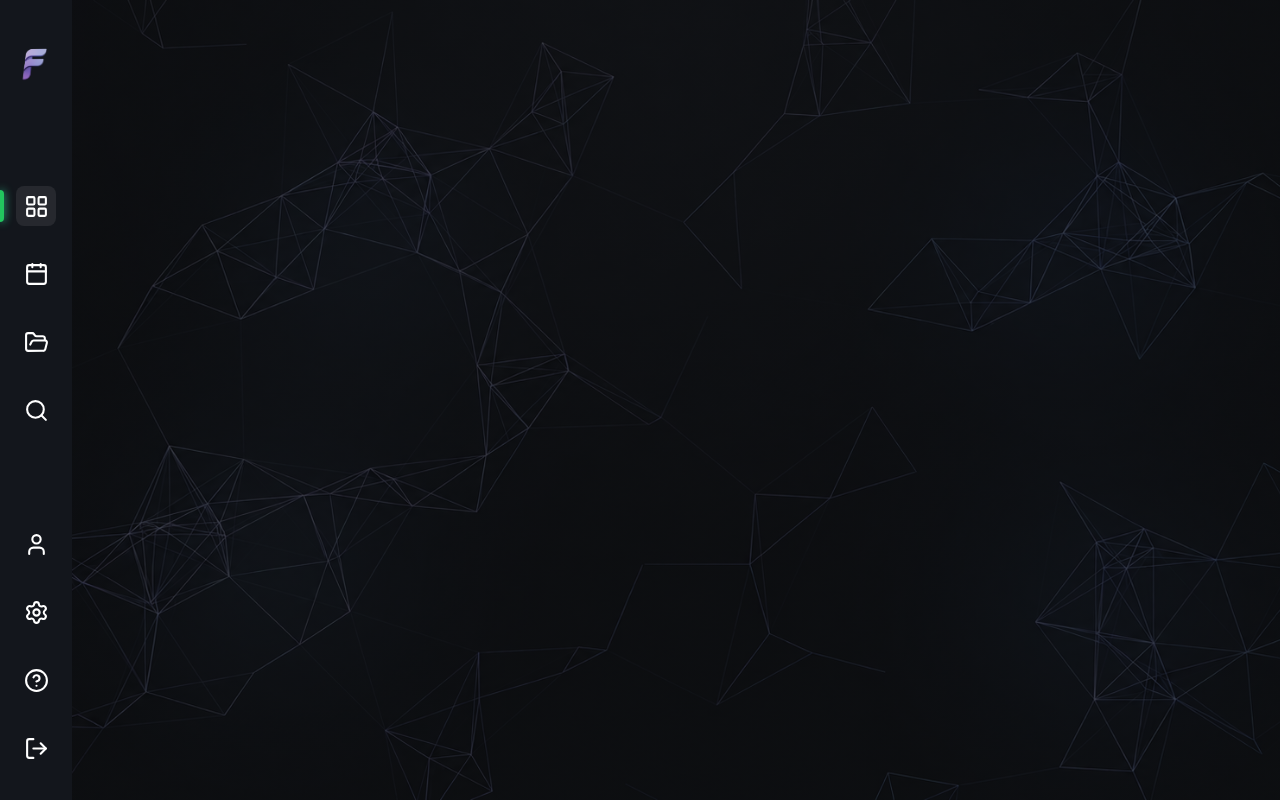
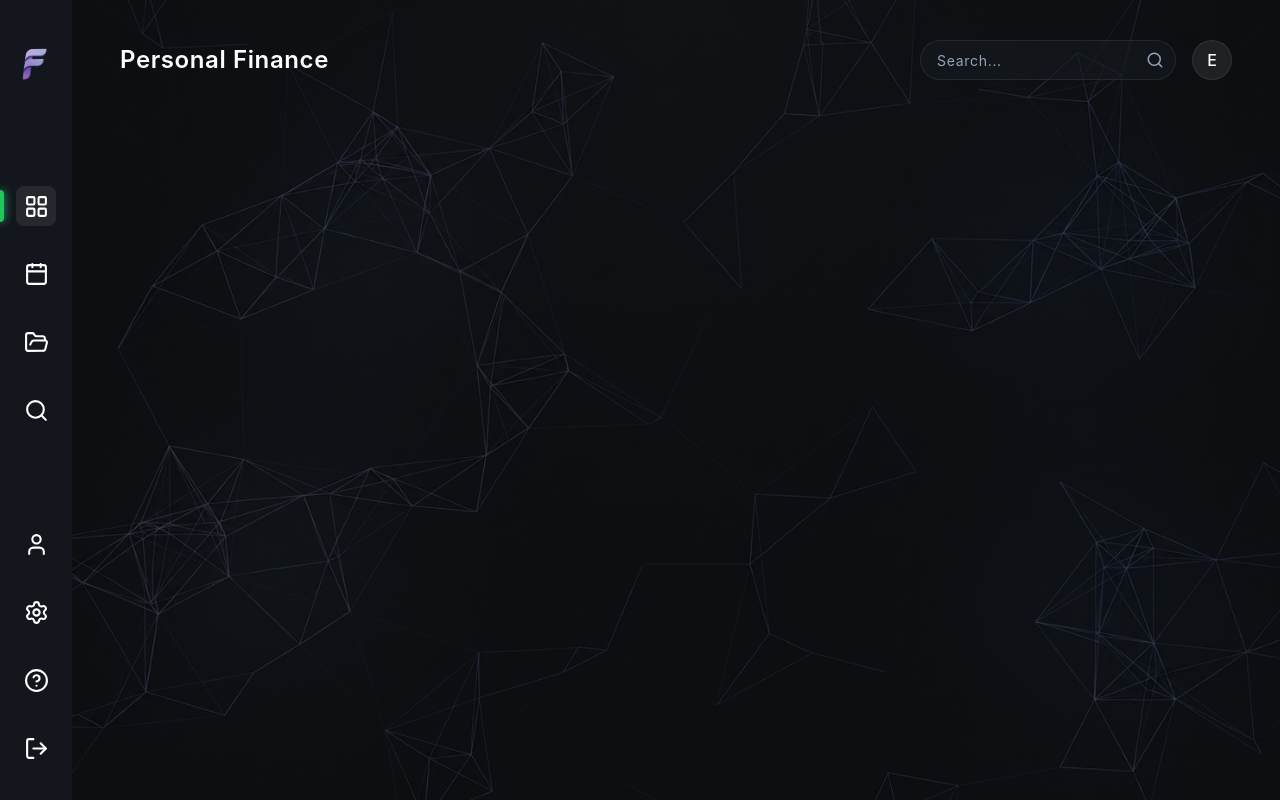
Before and after one commit to joao-vitor-santosz/FinQuest, a React (Vite) app: page / in a window 1280 px wide. Built offline with nearby package versions, Linux system fonts and the light colour scheme.

Commit message:
feat: adiciona componente de Header

```diff
--- a/src/App.tsx
+++ b/src/App.tsx
@@ -1,13 +1,28 @@
-import { Sidebar } from "./components/Sidebar"
-
+import { Sidebar } from "./components/Sidebar";
+import { Header } from "./components/Header";
 
 function App() {
+  return (
+    // O container principal precisa cobrir a tela toda e usar flex para colocar a sidebar ao lado do conteúdo
+    <div className="flex h-screen w-screen text-white overflow-hidden">
 
-  return (
-    <>
+      {/* 1. Sua Barra Lateral Fixa */}
       <Sidebar />
-    </>
-  )
+
+      {/* 2. Área de Conteúdo da Página */}
+      <main className="flex-1 h-full overflow-y-auto px-8 py-6 lg:px-12 flex flex-col">
+
+        {/* O Header no topo da página */}
+        <Header title="Personal Finance" />
+
+        {/* O espaço abaixo é onde vão entrar os cards do Dashboard depois */}
+        <div className="flex-1">
+          {/* Conteúdo do Dashboard virá aqui no Passo 3 */}
+        </div>
+
+      </main>
+    </div>
+  );
 }
 
-export default App
+export default App;
--- /dev/null
+++ b/src/components/Header/index.tsx
@@ -0,0 +1,41 @@
+import { Search } from "lucide-react";
+
+interface HeaderProps {
+  title: string;
+}
+
+export const Header = ({ title }: HeaderProps) => {
+  return (
+    <header className="w-full flex items-center justify-between py-4 mb-8">
+
+      {/* LADO ESQUERDO: Título Dinâmico da Página */}
+      <h1 className="text-2xl font-semibold text-white tracking-wide">
+        {title}
+      </h1>
+
+      {/* LADO DIREITO: Busca e Perfil */}
+      <div className="flex items-center gap-4">
+
+        {/* BARRA DE PESQUISA (Estilo Glassmorphism Escuro) */}
+        <div className="relative flex items-center">
+          <input
+            type="text"
+            placeholder="Search..."
+            className="w-48 lg:w-64 h-10 pl-4 pr-10 rounded-3xl bg-bg-card/40 border border-border-glass text-sm text-text-primary placeholder:text-text-secondary focus:outline-none focus:border-income/50 transition-all placeholder:tracking-wider"
+          />
+          <Search
+            size={18}
+            className="absolute right-3 text-text-secondary pointer-events-none"
+          />
+        </div>
+
+        {/* AVATAR DE PERFIL (Círculo com a letra ou imagem) */}
+        <div className="w-10 h-10 flex items-center justify-center rounded-full bg-border-glass border border-border-glass text-white font-medium cursor-pointer hover:bg-border-glass/80 transition-all select-none">
+          E
+        </div>
+
+      </div>
+
+    </header>
+  );
+};
```
